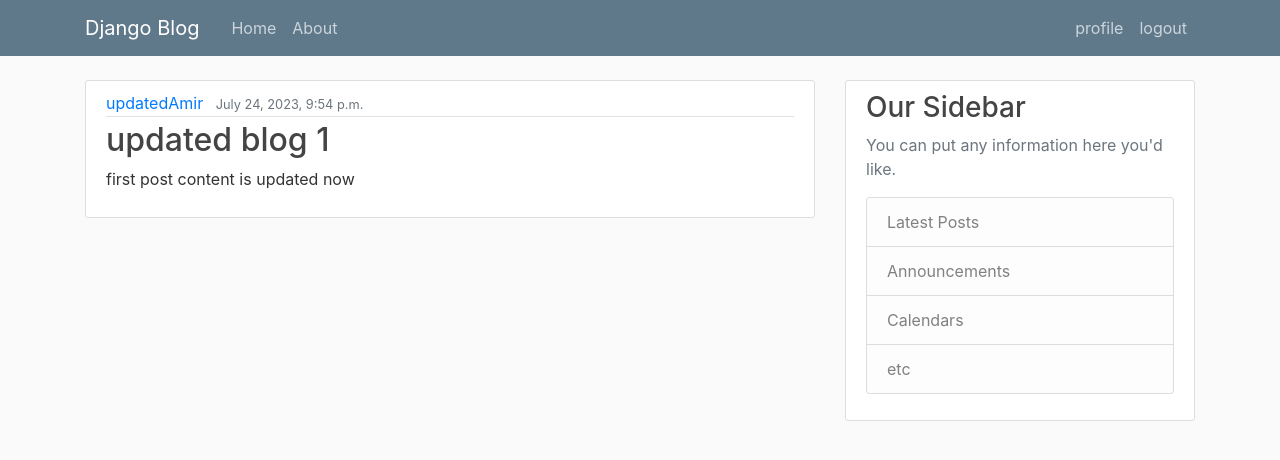
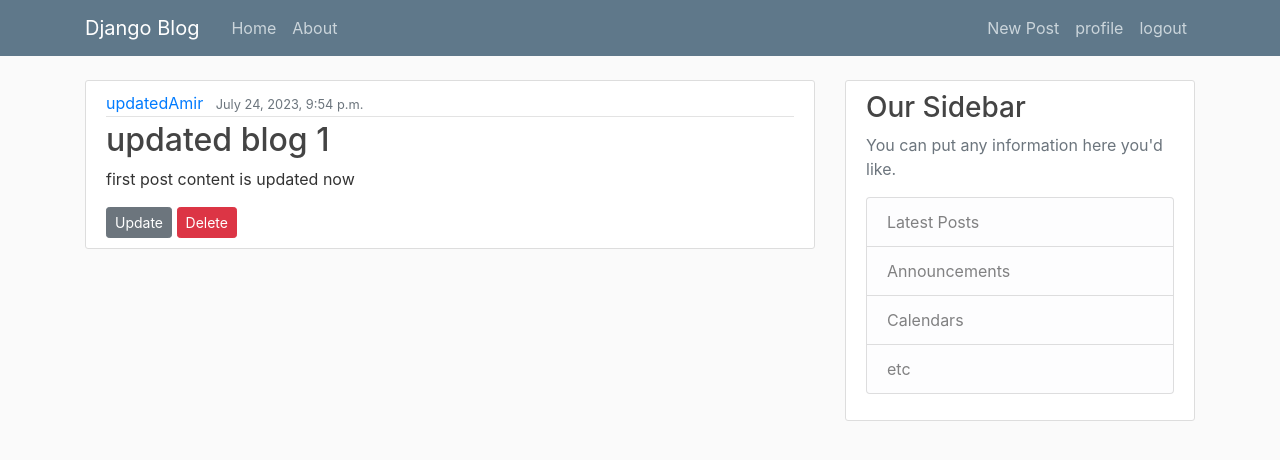
Before and after one commit to amirhossein6666/BlogPage_backEnd, a Django app: page /post/1 in a window 1280 px wide. Shown: the top 460 px of the page. Run offline with Django 4.2, Linux system fonts and the light colour scheme; a user stored in the database is signed in; data comes from the database, SQL or seed files in the repository; some libraries are stand-ins or nearby versions.

Commit message:
blog templated modified

```diff
--- a/blog/templates/blog/base.html
+++ b/blog/templates/blog/base.html
@@ -37,6 +37,7 @@
                 <!-- Navbar Right Side -->
                 <div class="navbar-nav">
                   {% if user.is_authenticated %}
+                    <a class="nav-item nav-link" href="{% url 'blog-create' %}">New Post</a>
                     <a class="nav-item nav-link" href="{% url 'profile' %}">profile</a>
                     <a class="nav-item nav-link" href="{% url 'logout' %}">logout</a>
                   {% else %}
--- a/blog/templates/blog/post_detail.html
+++ b/blog/templates/blog/post_detail.html
@@ -1,5 +1,4 @@
-{% extends "blog/base.html" %}
-{% block content %}
+{% extends "blog/base.html" %} {% block content %}
 <article class="media content-section">
   <div class="media-body">
     <div class="article-metadata">
@@ -8,6 +7,10 @@
     </div>
     <h2 class="article-title">{{ object.title }}</h2>
     <p class="article-content">{{ object.content }}</p>
+    <div>
+      <a class="btn btn-secondary btn-sm " href="{% url 'blog-update' object.id%}">Update</a>
+      <a class="btn btn-danger btn-sm " href="{% url 'blog-delete' object.id%}">Delete</a>
+    </div>
   </div>
 </article>
 {% endblock content %}
```
Also changed, not shown: users/templates/users/login.html (+3 -4 lines). Lines whose indentation alone changed are shown as unchanged.
